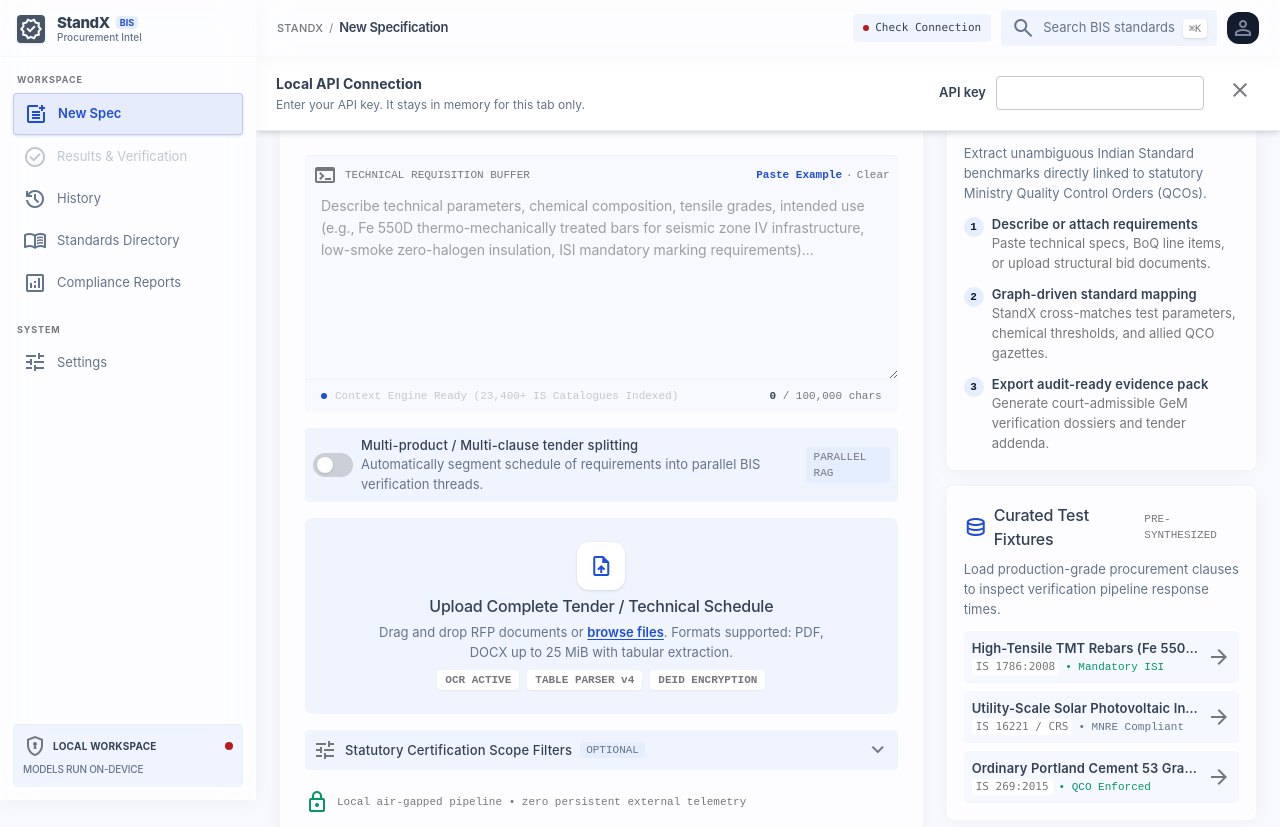
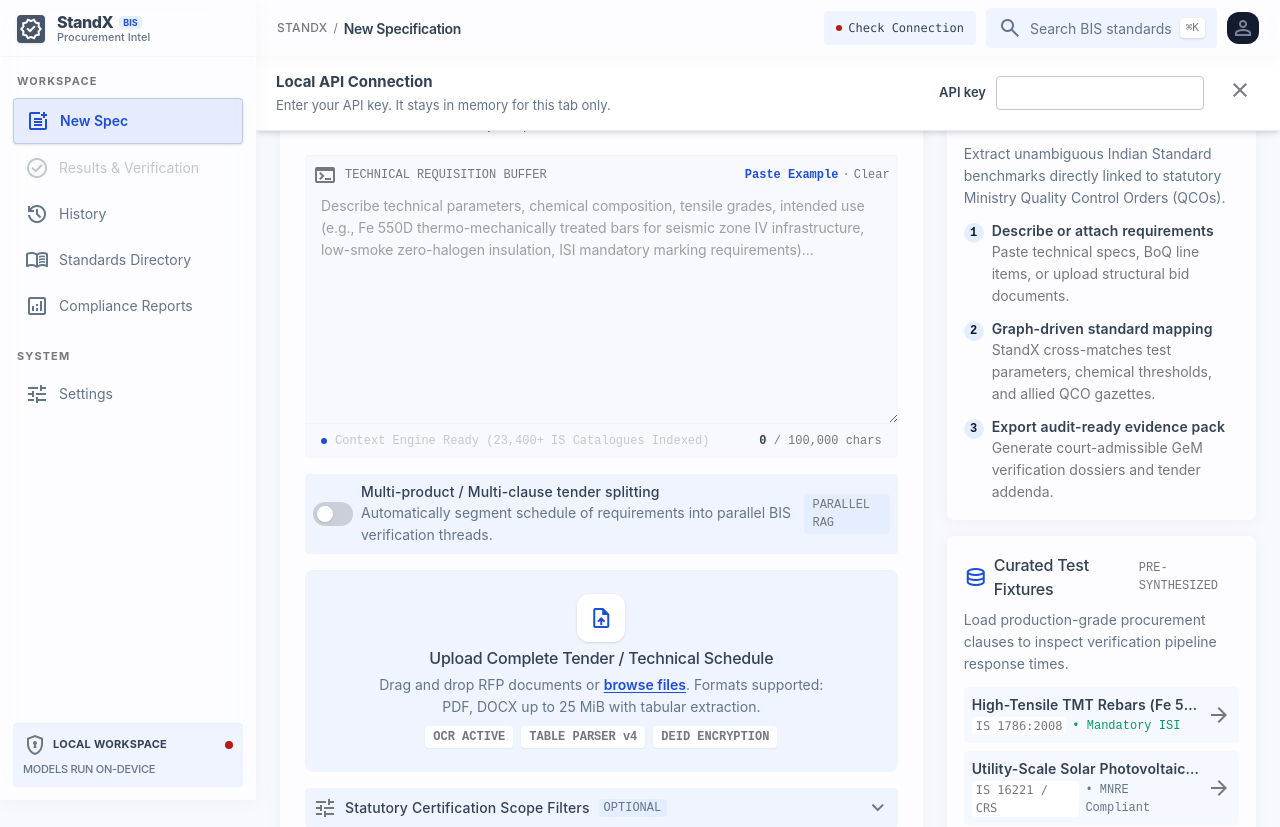
Before and after one commit to Prem-333/StandX, a React (Vite) app in the folder frontend/: page / in a window 1280 px wide. Shown: the top 827 px of the page. Built offline with nearby package versions, Linux system fonts and the light colour scheme; no server answers.

Commit message:
Fix frontend alignment, typography, and spacing UX issues

```diff
--- a/frontend/src/App.tsx
+++ b/frontend/src/App.tsx
@@ -69,7 +69,7 @@
   }
 
   return (
-    <div className="flex min-h-screen font-sans relative" style={{ fontFamily: '"Inter", sans-serif' }}>
+    <div className="flex min-h-screen font-sans relative">
       {/* Skip to content */}
       <a
         className="sr-only focus:not-sr-only focus:absolute focus:top-4 focus:left-4 z-50 px-4 py-2 rounded-xl font-bold btn-primary"
@@ -107,7 +107,7 @@
                 <span className="inline-block w-1.5 h-1.5 rounded-full bg-secondary"></span>
                 Demo
               </div>
-              <p className="text-[12px] text-on-surface-variant truncate">
+              <p className="text-[13px] text-on-surface-variant truncate">
                 Phase 2 sample — <span className="font-semibold text-on-surface">MOCK / SYNTHETIC</span> statutory references. Inference executes air-gapped on-device.
               </p>
             </div>
--- a/frontend/src/components/Header.tsx
+++ b/frontend/src/components/Header.tsx
@@ -28,15 +28,15 @@
       <header className="fixed top-0 left-64 right-0 h-14 glass-panel border-b border-surface-container/40 z-40 flex items-center justify-between px-5">
         {/* Breadcrumb */}
         <div className="flex items-center gap-1.5 min-w-0">
-          <span className="text-[11px] font-medium text-outline tracking-wide uppercase hidden sm:block">StandX</span>
-          <span className="text-outline text-[11px] hidden sm:block">/</span>
-          <span className="text-[13px] font-semibold text-on-surface tracking-tight truncate">{SCREEN_LABELS[screen]}</span>
+          <span className="text-[12px] font-medium text-outline tracking-wide uppercase hidden sm:block">StandX</span>
+          <span className="text-outline text-[12px] hidden sm:block">/</span>
+          <span className="text-[14px] font-semibold text-on-surface tracking-tight truncate">{SCREEN_LABELS[screen]}</span>
         </div>
 
         <div className="flex items-center gap-2.5 shrink-0">
           {/* Connection status button */}
           <button
-            className="hidden sm:flex items-center gap-1.5 px-2.5 py-1.5 rounded-lg bg-surface-container-low text-on-surface text-[11px] font-medium hover:bg-surface-container transition-colors"
+            className="hidden sm:flex items-center gap-1.5 px-3 py-2 rounded-lg bg-surface-container-low text-on-surface text-[12px] font-medium hover:bg-surface-container transition-colors focus-ring"
             onClick={() => setConnection(!connection)}
           >
             <span className={`h-1.5 w-1.5 rounded-full ${connected ? 'bg-on-tertiary-container' : 'bg-error'}`}></span>
@@ -44,15 +44,15 @@
           </button>
 
           {/* Search bar */}
-          <div className="flex items-center gap-2 px-2.5 py-1.5 rounded-lg bg-surface-container-low text-on-surface-variant cursor-pointer hover:bg-surface-container transition-colors">
+          <div className="flex items-center gap-2 px-3 py-2 rounded-lg bg-surface-container-low text-on-surface-variant cursor-pointer hover:bg-surface-container transition-colors">
             <span className="material-symbols-outlined text-[15px]">search</span>
-            <span className="text-[13px] hidden md:inline text-on-surface-variant">Search BIS standards</span>
-            <kbd className="text-[10px] px-1.5 py-0.5 rounded bg-surface-container-lowest text-outline shadow-sm uppercase font-mono hidden lg:block">⌘K</kbd>
+            <span className="text-[14px] hidden md:inline text-on-surface-variant">Search BIS standards</span>
+            <kbd className="text-[11px] px-1.5 py-0.5 rounded bg-surface-container-lowest text-outline shadow-sm uppercase font-mono hidden lg:block">⌘K</kbd>
           </div>
 
           {/* Avatar */}
           <button
-            className="w-8 h-8 rounded-full bg-primary-container flex items-center justify-center hover:scale-105 transition-transform shrink-0"
+            className="w-8 h-8 rounded-full bg-primary-container flex items-center justify-center hover:scale-105 transition-transform shrink-0 focus-ring"
             onClick={() => setScreen('settings')}
             title="Settings"
           >
@@ -65,8 +65,8 @@
       {connection && (
         <section className="fixed top-14 left-64 right-0 z-30 px-5 py-3.5 flex flex-wrap items-center gap-4 border-b border-surface-container shadow-md bg-surface-container-lowest">
           <div className="flex-1 min-w-[200px]">
-            <h2 className="text-[14px] font-bold text-on-surface mb-0.5">Local API Connection</h2>
-            <p className="text-[12px] text-on-surface-variant">
+            <h2 className="text-[15px] font-bold text-on-surface mb-0.5">Local API Connection</h2>
+            <p className="text-[13px] text-on-surface-variant">
               {proxyAuth
                 ? 'The demo proxy supplies a temporary local key — never sent to the browser.'
                 : 'Enter your API key. It stays in memory for this tab only.'}
--- a/frontend/src/components/InputPage.tsx
+++ b/frontend/src/components/InputPage.tsx
@@ -169,7 +169,7 @@
             </div>
             <textarea
               className="w-full bg-transparent px-space-md py-space-sm text-body-md text-on-surface placeholder:text-outline/70 focus:outline-none resize-y"
-              rows={8}
+              rows={10}
               placeholder={placeholders[lang]}
               value={query}
               onChange={e => setQuery(e.target.value)}
@@ -289,7 +289,7 @@
                 Reset Form
               </button>
               <button
-                className={`flex items-center gap-2 px-space-lg py-2.5 rounded-lg text-on-primary text-label-lg transition-all shadow-md active:scale-[0.98] ${status === 'running' ? 'opacity-75 cursor-not-allowed bg-primary' : status === 'success' ? 'bg-secondary' : 'glow-button text-white'}`}
+                className={`flex items-center gap-2 px-space-lg py-3 rounded-lg text-on-primary text-label-lg transition-all shadow-md active:scale-[0.98] ${status === 'running' ? 'opacity-75 cursor-not-allowed bg-primary' : status === 'success' ? 'bg-secondary' : 'glow-button text-white'}`}
                 onClick={executeSearch}
                 disabled={status === 'running'}
               >
--- a/frontend/src/components/ReportsPage.tsx
+++ b/frontend/src/components/ReportsPage.tsx
@@ -7,7 +7,7 @@
       <div className="mb-space-md flex flex-wrap items-center justify-between gap-space-sm px-space-md py-2.5 rounded-lg bg-surface-container-high/60 shadow-sm backdrop-blur-sm">
         <div className="flex items-center gap-space-sm">
           <span className="text-label-code-sm uppercase px-2 py-0.5 rounded bg-primary text-on-primary font-bold tracking-wider">Demo Workspace</span>
-          <p className="text-body-sm text-on-surface">
+          <p className="text-body-sm text-on-surface font-medium">
             Live Phase 2 audit benchmark includes <span className="font-semibold text-primary">Mock / Synthetic Gazette records</span>. Evaluated fixtures carry regulatory guidance without statutory enforcement liability.
           </p>
         </div>
@@ -28,7 +28,7 @@
           <h1 className="text-headline-xl text-primary tracking-tight">
             Compliance <span className="text-secondary">Reports & Analytics</span>
           </h1>
-          <p className="text-body-md text-on-surface-variant mt-1.5 leading-relaxed">
+          <p className="text-body-md text-on-surface-variant mt-1.5 leading-relaxed max-w-3xl">
             Actionable institutional intelligence based on procurement evaluations, BIS adoption rates, and officer verification signals across 14 central ministry departments.
           </p>
         </div>
--- a/frontend/src/components/Sidebar.tsx
+++ b/frontend/src/components/Sidebar.tsx
@@ -32,22 +32,22 @@
           </div>
           <div className="flex flex-col justify-center min-w-0">
             <div className="flex items-center gap-1.5">
-              <span className="text-[15px] tracking-tight text-gradient font-extrabold leading-none whitespace-nowrap">StandX</span>
+              <span className="text-[16px] tracking-tight text-gradient font-extrabold leading-none whitespace-nowrap">StandX</span>
               <span className="text-[9px] uppercase px-1 py-0.5 rounded bg-surface-container text-secondary font-bold leading-none shrink-0">BIS</span>
             </div>
-            <span className="text-[10px] text-on-surface-variant leading-none font-medium mt-0.5 whitespace-nowrap">Procurement Intel</span>
+            <span className="text-[11px] text-on-surface-variant leading-none font-medium mt-0.5 whitespace-nowrap">Procurement Intel</span>
           </div>
         </div>
 
         {/* Workspace Nav */}
         <div className="px-3 pt-4">
-          <span className="text-[9px] uppercase tracking-widest text-outline font-bold block mb-1.5 px-1">Workspace</span>
+          <span className="text-[11px] uppercase tracking-widest text-outline font-bold block mb-2 px-1">Workspace</span>
           <nav className="space-y-0.5">
             {WORKSPACE_ITEMS.map(({ key, label, icon }) => {
               const isActive = screen === key;
               const disabled = key === 'results' && resultCount === null;
 
-              const baseClass = "glass-nav-item w-full text-left flex items-center justify-between px-2.5 py-2 rounded-lg transition-all text-[13px]";
+              const baseClass = "glass-nav-item focus-ring w-full text-left flex items-center justify-between px-3 py-2.5 rounded-lg transition-all text-[14px]";
               const activeClass = isActive
                 ? "bg-secondary/10 text-secondary font-semibold shadow-sm border border-secondary/20"
                 : "text-on-surface-variant hover:text-on-surface";
@@ -64,7 +64,7 @@
                     <span className="leading-none">{label}</span>
                   </div>
                   {key === 'results' && resultCount !== null && (
-                    <span className="bg-secondary/15 text-secondary text-[10px] font-bold px-1.5 py-0.5 rounded-full leading-none">
+                    <span className="bg-secondary/15 text-secondary text-[11px] font-bold px-2 py-0.5 rounded-full leading-none">
                       {resultCount}
                     </span>
                   )}
@@ -76,11 +76,11 @@
 
         {/* System Nav */}
         <div className="px-3 pt-5">
-          <span className="text-[9px] uppercase tracking-widest text-outline font-bold block mb-1.5 px-1">System</span>
+          <span className="text-[11px] uppercase tracking-widest text-outline font-bold block mb-2 px-1">System</span>
           <nav className="space-y-0.5">
             {SYSTEM_ITEMS.map(({ key, label, icon }) => {
               const isActive = screen === key;
-              const baseClass = "glass-nav-item w-full text-left flex items-center gap-2.5 px-2.5 py-2 rounded-lg transition-all text-[13px]";
+              const baseClass = "glass-nav-item focus-ring w-full text-left flex items-center gap-2.5 px-3 py-2.5 rounded-lg transition-all text-[14px]";
               const activeClass = isActive
                 ? "bg-secondary/10 text-secondary font-semibold shadow-sm border border-secondary/20"
                 : "text-on-surface-variant hover:text-on-surface";
@@ -106,7 +106,7 @@
           <div className="flex items-center justify-between mb-1">
             <div className="flex items-center gap-1.5">
               <span className="material-symbols-outlined text-outline text-[14px]">encrypted</span>
-              <span className="text-[10px] font-bold uppercase tracking-wide text-on-surface">Local Workspace</span>
+              <span className="text-[11px] font-bold uppercase tracking-wide text-on-surface">Local Workspace</span>
             </div>
             {connected ? (
               <span className="relative flex h-2 w-2">
@@ -117,7 +117,7 @@
               <span className="relative inline-flex rounded-full h-2 w-2 bg-error"></span>
             )}
           </div>
-          <div className="text-[10px] text-on-surface-variant uppercase tracking-tight font-medium">Models Run On-Device</div>
+          <div className="text-[11px] text-on-surface-variant uppercase tracking-tight font-medium">Models Run On-Device</div>
         </div>
       </div>
     </aside>
--- a/frontend/src/styles.css
+++ b/frontend/src/styles.css
@@ -113,8 +113,8 @@
   font-weight: 500;
 }
 @utility text-body-sm {
-  font-size: 13px;
-  line-height: 20px;
+  font-size: 14px;
+  line-height: 22px;
   letter-spacing: 0em;
   font-weight: 400;
 }
@@ -131,8 +131,8 @@
   font-weight: 500;
 }
 @utility text-label-code {
-  font-size: 12px;
-  line-height: 18px;
+  font-size: 13px;
+  line-height: 20px;
   letter-spacing: -0.01em;
   font-weight: 500;
   font-family: "JetBrains Mono", monospace;
@@ -144,8 +144,8 @@
   font-weight: 600;
 }
 @utility text-label-lg {
-  font-size: 13px;
-  line-height: 18px;
+  font-size: 14px;
+  line-height: 20px;
   letter-spacing: 0.01em;
   font-weight: 500;
 }
@@ -156,8 +156,8 @@
   font-weight: 400;
 }
 @utility text-label-code-sm {
-  font-size: 11px;
-  line-height: 16px;
+  font-size: 12px;
+  line-height: 18px;
   letter-spacing: 0em;
   font-weight: 500;
   font-family: "JetBrains Mono", monospace;
@@ -189,7 +189,22 @@
 }
 
 ::-webkit-scrollbar {
-  display: none;
+  width: 6px;
+  height: 6px;
+}
+::-webkit-scrollbar-track {
+  background: transparent;
+}
+::-webkit-scrollbar-thumb {
+  background: rgba(100, 116, 139, 0.25);
+  border-radius: 999px;
+}
+::-webkit-scrollbar-thumb:hover {
+  background: rgba(100, 116, 139, 0.45);
+}
+* {
+  scrollbar-width: thin;
+  scrollbar-color: rgba(100, 116, 139, 0.25) transparent;
 }
 
 /* ───────── Legacy CSS variable bridge (for ResultsPage / SettingsPage / StandardCard) ───────── */
@@ -254,8 +269,9 @@
   background: #475569;
   color: #ffffff;
   border-radius: 0.5rem;
-  font-size: 13px;
-  font-weight: 500;
+  font-size: 14px;
+  font-weight: 600;
+  min-height: 40px;
   transition: all 0.25s ease;
   box-shadow: 0 1px 3px rgba(0, 0, 0, 0.1);
 }
@@ -269,8 +285,9 @@
   color: #0f172a;
   border: 1px solid #c6c6cd;
   border-radius: 0.5rem;
-  font-size: 13px;
+  font-size: 14px;
   font-weight: 600;
+  min-height: 40px;
   transition: all 0.2s ease;
 }
 .btn-secondary:hover {
@@ -289,11 +306,12 @@
   background: #ffffff;
   border: 1px solid #c6c6cd;
   border-radius: 0.5rem;
-  font-size: 13px;
+  font-size: 14px;
   color: #334155;
   transition: border-color 0.2s ease, box-shadow 0.2s ease;
   outline: none;
   width: 100%;
+  min-height: 40px;
 }
 .input-field:focus {
   border-color: #1d4ed8;
@@ -351,9 +369,9 @@
 .badge-voluntary {
   display: inline-flex;
   align-items: center;
-  padding: 0.125rem 0.5rem;
+  padding: 0.25rem 0.5rem;
   border-radius: 0.25rem;
-  font-size: 8px;
+  font-size: 10px;
   font-weight: 700;
   text-transform: uppercase;
   letter-spacing: 0.05em;
@@ -369,7 +387,7 @@
 
 /* Section label */
 .section-label {
-  font-size: 10px;
+  font-size: 11px;
   font-weight: 700;
   letter-spacing: 0.08em;
   text-transform: uppercase;
@@ -533,7 +551,20 @@
   background-clip: text;
 }
 
-.stagger-1 { animation-delay: 0.05s; opacity: 0; }
-.stagger-2 { animation-delay: 0.12s; opacity: 0; }
-.stagger-3 { animation-delay: 0.2s;  opacity: 0; }
-.stagger-4 { animation-delay: 0.28s; opacity: 0; }
+.stagger-1 { animation-delay: 0.05s; opacity: 0; animation-fill-mode: forwards; }
+.stagger-2 { animation-delay: 0.12s; opacity: 0; animation-fill-mode: forwards; }
+.stagger-3 { animation-delay: 0.2s;  opacity: 0; animation-fill-mode: forwards; }
+.stagger-4 { animation-delay: 0.28s; opacity: 0; animation-fill-mode: forwards; }
+
+/* Focus-visible for keyboard accessibility */
+.focus-ring:focus-visible {
+  outline: 2px solid rgba(29, 78, 216, 0.5);
+  outline-offset: 2px;
+  border-radius: 0.5rem;
+}
+
+/* Minimum tap target for interactive elements */
+.tap-target {
+  min-height: 44px;
+  min-width: 44px;
+}
```
Also changed, not shown: frontend/src/components/DirectoryPage.tsx (+5 -5 lines), frontend/src/components/Feedback.tsx (+10 -10 lines), frontend/src/components/HistoryPage.tsx (+5 -5 lines), frontend/src/components/ResultsPage.tsx (+23 -23 lines), frontend/src/components/SettingsPage.tsx (+10 -10 lines), frontend/src/components/StandardCard.tsx (+15 -15 lines), 1 other file (tests, documents, lock files or other folders).
